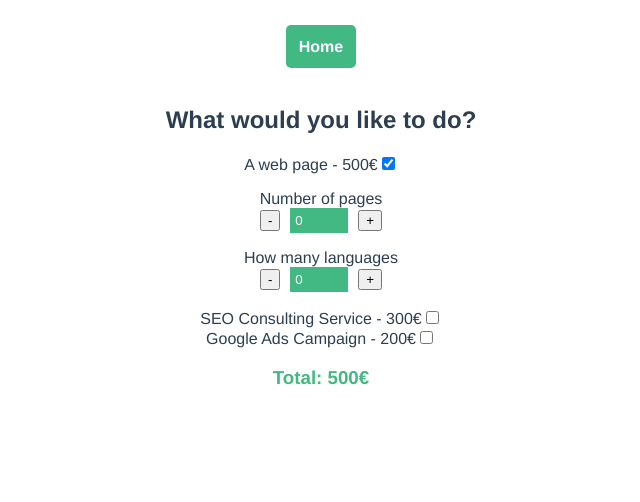
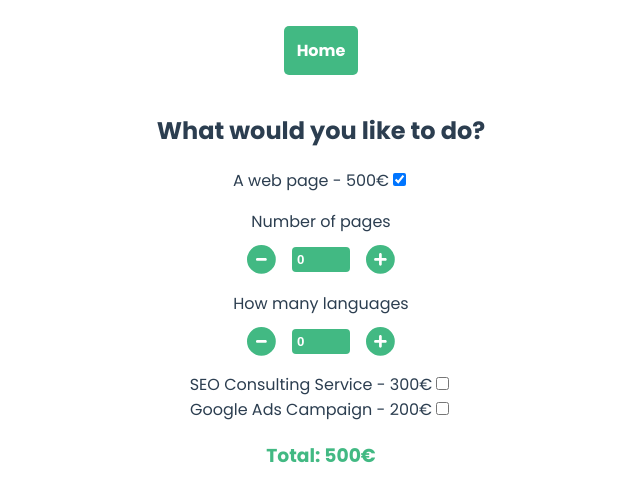
Before and after one commit to ViuCoding/Sprint-7, a Vue app: page / in a window 1280 px wide. Both pictures are taken after a click on the checkbox "A web page - 500€". Shown: the top 502 px of the page, without its empty margins (319-959 px from the left). Built offline with nearby package versions, Linux system fonts and the light colour scheme.

Commit message:
Exercise 3 now works with emits from the CounterTool component

```diff
--- a/package.json
+++ b/package.json
@@ -7,6 +7,11 @@
     "build": "vue-cli-service build"
   },
   "dependencies": {
+    "@fortawesome/fontawesome-svg-core": "^6.1.1",
+    "@fortawesome/free-brands-svg-icons": "^6.1.1",
+    "@fortawesome/free-regular-svg-icons": "^6.1.1",
+    "@fortawesome/free-solid-svg-icons": "^6.1.1",
+    "@fortawesome/vue-fontawesome": "^3.0.1",
     "core-js": "^3.8.3",
     "vue": "^3.2.13",
     "vue-router": "^4.0.3"
--- a/src/App.vue
+++ b/src/App.vue
@@ -6,8 +6,10 @@
 </template>
 
 <style>
+@import url("https://fonts.googleapis.com/css2?family=Poppins:wght@100;200;300;400;500;600;700;800;900&display=swap");
+
 #app {
-  font-family: Avenir, Helvetica, Arial, sans-serif;
+  font-family: "Poppins", Avenir, Helvetica, Arial, sans-serif;
   -webkit-font-smoothing: antialiased;
   -moz-osx-font-smoothing: grayscale;
   text-align: center;
--- a/src/components/CounterTool.vue
+++ b/src/components/CounterTool.vue
@@ -1,8 +1,8 @@
 <template>
-  <form>
-    <button type="button" @click="quantity--">-</button>
+  <form class="container">
+    <button class="btn" type="button" @click="decrease"><fa class="icons" icon="fa-solid fa-circle-minus" /></button>
     <input class="input" type="text" v-model="quantity" />
-    <button type="button" @click="quantity++">+</button>
+    <button class="btn" type="button" @click="increase"><fa class="icons" icon="fa-solid fa-circle-plus" /></button>
   </form>
 </template>
 
@@ -16,6 +16,12 @@ export default {
   },
 
   methods: {
+    decrease() {
+      this.quantity > 0 ? this.quantity-- : (this.quantity = 0);
+    },
+    increase() {
+      this.quantity < 0 ? (this.quantity = 0) : this.quantity++;
+    },
     emitQuantity() {
       this.$emit("updateQuantity", this.quantity);
     },
@@ -23,19 +29,44 @@ export default {
 
   watch: {
     quantity() {
-      this.emitQuantity();
+      if (this.quantity >= 0) {
+        this.emitQuantity();
+      }
     },
   },
 };
 </script>
 
 <style>
+.container {
+  display: flex;
+  justify-content: center;
+  align-items: center;
+  margin: 10px 0;
+}
 .input {
   width: 3rem;
   padding: 5px;
   border: none;
   background: #42b983;
+  font-weight: bold;
+  border-radius: 4px;
   color: white;
   margin: 0 10px;
 }
+
+.btn {
+  border: none;
+  cursor: pointer;
+  background: transparent;
+}
+
+.btn:active {
+  transform: scale(0.94);
+}
+
+.icons {
+  color: #42b983;
+  font-size: 1.8rem;
+}
 </style>
--- a/src/main.js
+++ b/src/main.js
@@ -1,5 +1,11 @@
-import { createApp } from 'vue'
-import App from './App.vue'
-import router from './router'
+import { createApp } from "vue";
+import App from "./App.vue";
+import router from "./router";
 
-createApp(App).use(router).mount('#app')
+import { FontAwesomeIcon } from "@fortawesome/vue-fontawesome";
+import { library } from "@fortawesome/fontawesome-svg-core";
+import { fas } from "@fortawesome/free-solid-svg-icons";
+
+library.add(fas);
+
+createApp(App).use(router).component("fa", FontAwesomeIcon).mount("#app");
--- a/src/views/HomeView.vue
+++ b/src/views/HomeView.vue
@@ -4,7 +4,7 @@
       <h2>What would you like to do?</h2>
       <div>
         <label for="web">A web page - 500€</label>
-        <input type="checkbox" id="web" :value="500" v-model="prices" @change="calculateTotal" /> <br />
+        <input type="checkbox" id="web" :value="500" v-model="prices" :webPage="webPage" @change="calculateTotal" /> <br />
         <div v-if="prices.includes(500)">
           <Panel @updatePages="updateNumPages" @updateLangs="updateNumLangs" />
         </div>
@@ -65,7 +65,6 @@ export default {
       this.numLangs = val;
       this.calculateTotal();
     },
-
   },
 };
 </script>
```
Also changed, not shown: 1 other file (tests, documents, lock files or other folders).
